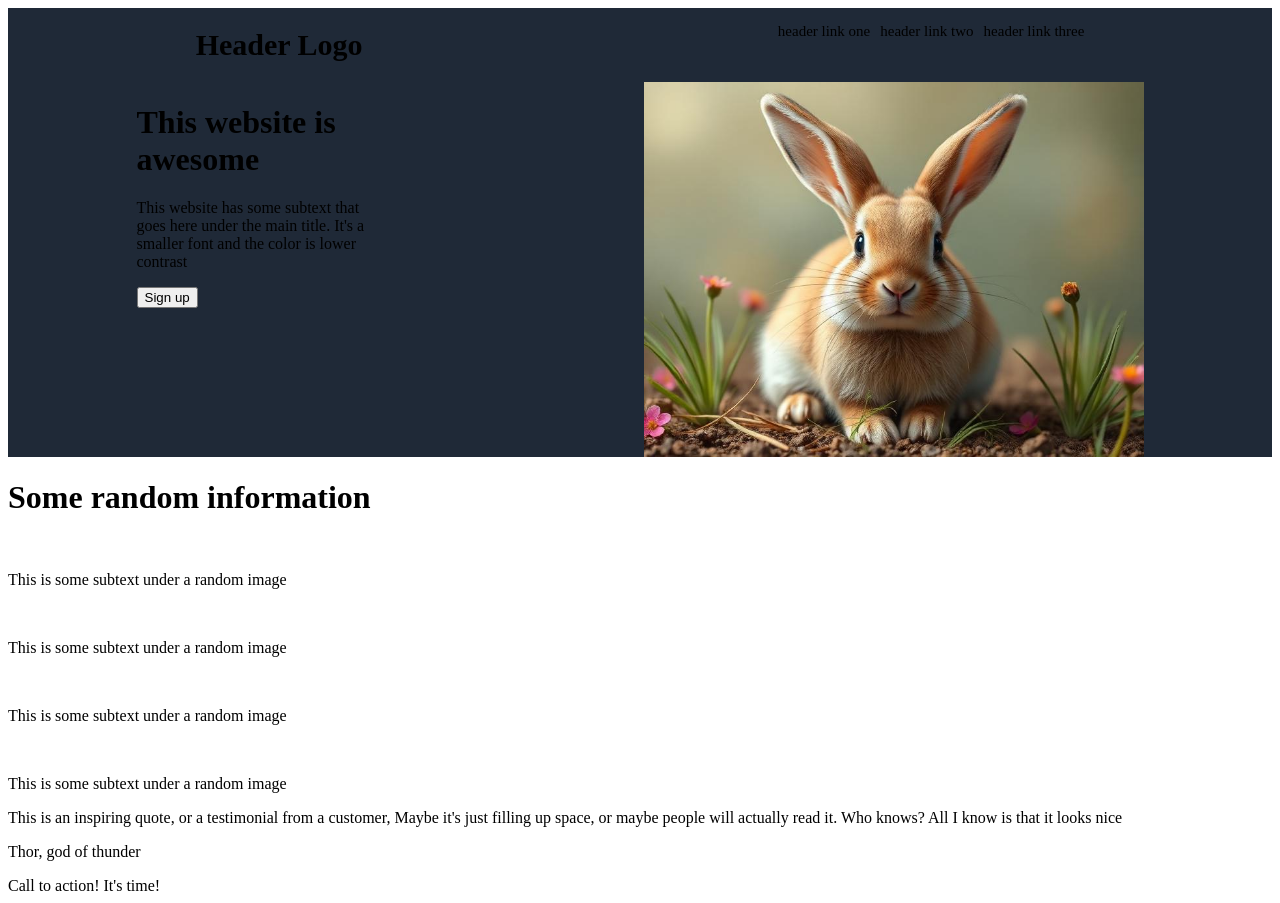
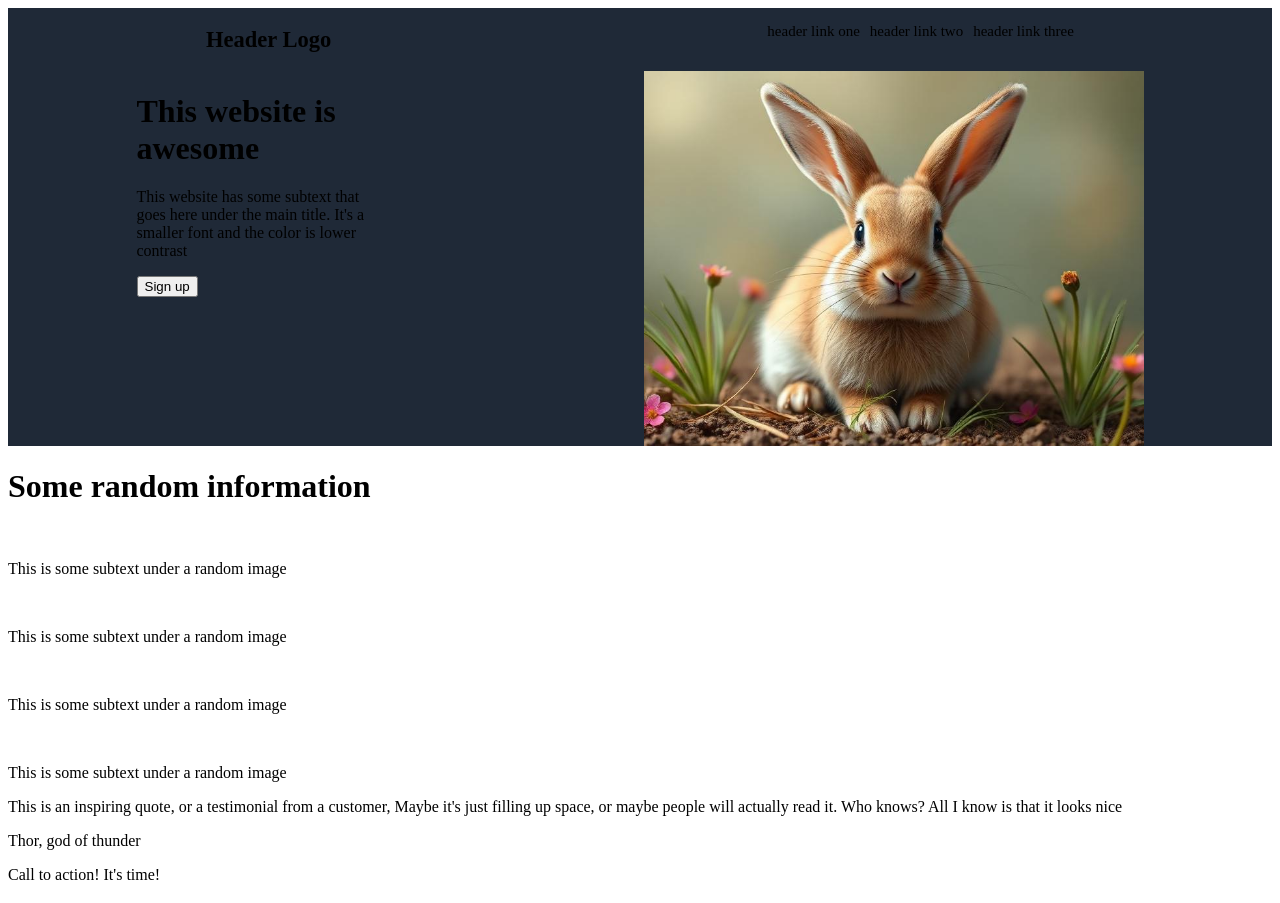
Before and after one commit to rab4-del/landing-page, a plain HTML site: page index.html in a window 1280 px wide. Drawn offline with Linux system fonts and the light colour scheme.

Commit message:
Add png of layout and fonts

```diff
--- a/index.html
+++ b/index.html
@@ -8,7 +8,7 @@
     <body>
         <div class="container1">
         <div class="header">
-            <h1>Header Logo</h1>
+            <h2>Header Logo</h2>
 
                 <ul>
                     <div class="links">
--- a/style.css
+++ b/style.css
@@ -25,3 +25,7 @@ ul {
 .container1 {
     background-color: #1f2937;
 }
+
+ {
+
+}
```
Also changed, not shown: landing-page-fonts.png (added), landing-page-layout.png (added).
